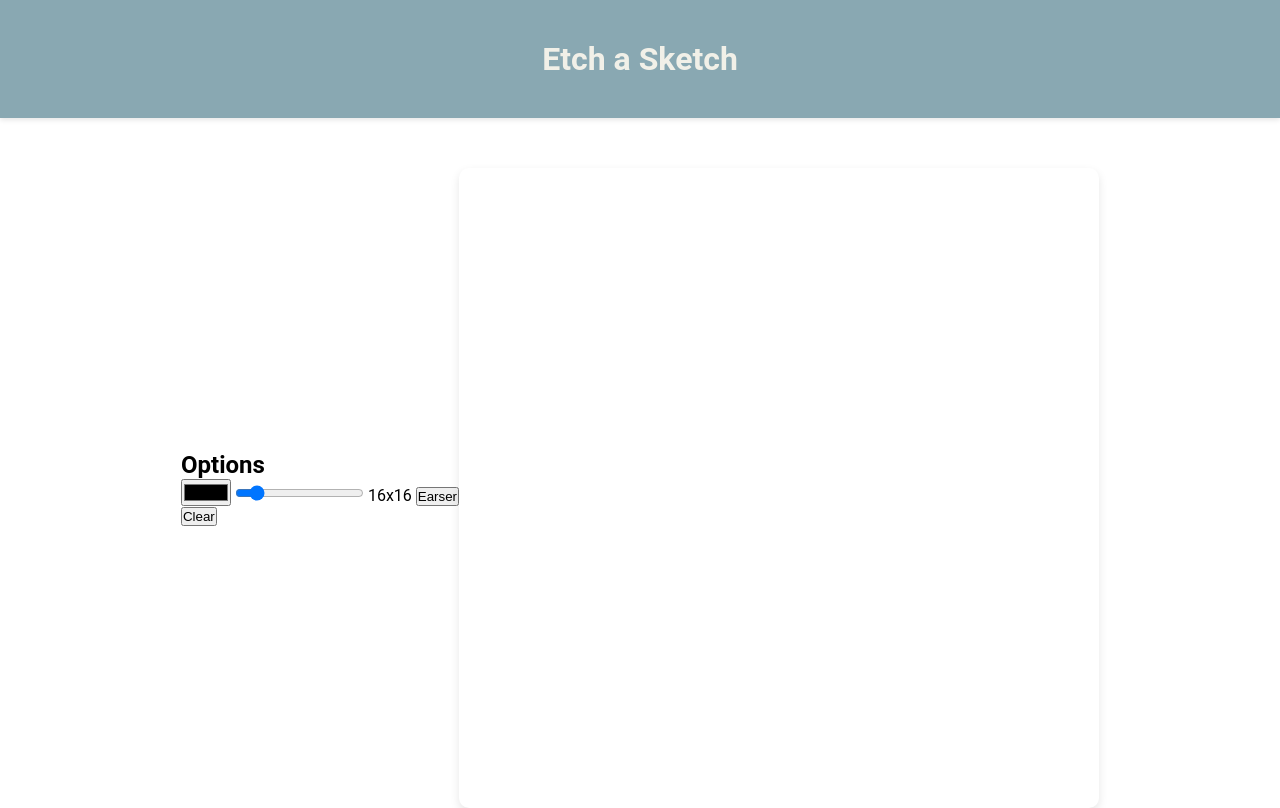
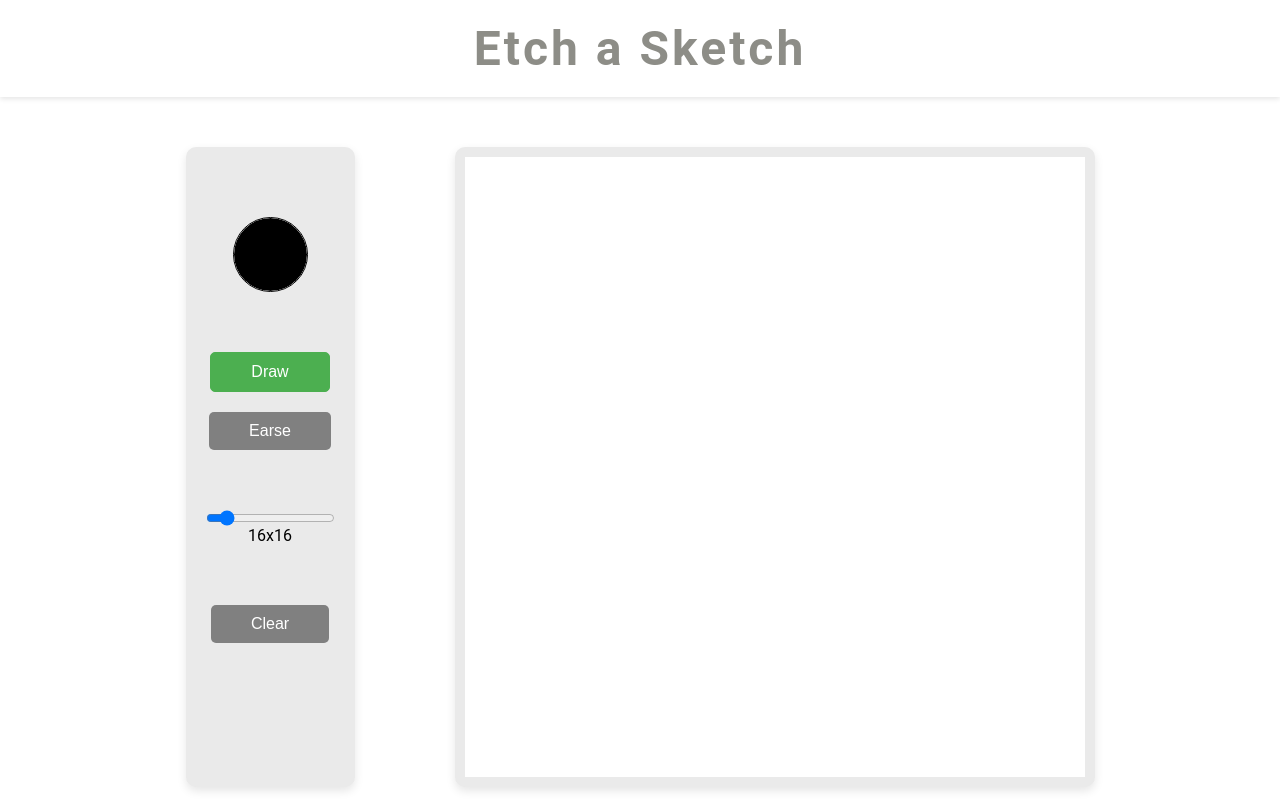
Before and after one commit to MarcinMikaa/etch-a-sketch, a plain HTML site: page index.html in a window 1280 px wide. Drawn offline with Linux system fonts and the light colour scheme.

Commit message:
Improve layout of options section Added new styles to buttons and inputs. Implemented javascript function which remember actuall action, and change class as active.

```diff
--- a/index.html
+++ b/index.html
@@ -11,16 +11,16 @@
       <h1 class="title">Etch a Sketch</h1>
     </header>
     <main class="main">
-      <div id="controlMenu">
-        <h2>Options</h2>
+      <div class="control-menu">
         <div class="options-section">
           <input type="color" id="colorPicker" value="#000000" />
-          <input type="range" id="gridSizeRange" name="GridSize" min="1" max="124" value="16" />
-          <span id="gridSizeValue">16x16</span>
-          <button id="eraserBtn">Earser</button>
-        </div>
-        <div class="buttons-section">
-          <button id="clearBtn" class="control-button">Clear</button>
+          <button id="drawBtn" class="mode-btn btn active">Draw</button>
+          <button id="eraseBtn" class="mode-btn btn">Earse</button>
+          <div class="range-box">
+            <input type="range" id="gridSizeRange" name="GridSize" min="1" max="124" value="16" />
+            <span id="gridSizeValue">16x16</span>
+          </div>
+          <button id="clearBtn" class="btn">Clear</button>
         </div>
       </div>
       <div id="gridContainer"></div>
--- a/script.js
+++ b/script.js
@@ -1,64 +1,64 @@
 const container = document.querySelector('#gridContainer');
 const btnClear = document.querySelector('#clearBtn');
-const btnEraser = document.querySelector('#eraserBtn');
+const btnEraser = document.querySelector('#eraseBtn');
+const btnDraw = document.querySelector('#drawBtn');
 const colorPicker = document.querySelector('#colorPicker');
 const gridSizeRange = document.querySelector('#gridSizeRange');
 const gridSizeValue = document.querySelector('#gridSizeValue');
-isMouseDown = false;
-let isErasing = false;
+
+let isMouseDown = false;
+let currentMode = 'draw';
 let currentColor = '#000000';
 
-btnEraser.addEventListener('click', toggleEraser);
 btnClear.addEventListener('click', clearGrid);
-colorPicker.addEventListener('input', changeColor);
+btnDraw.addEventListener('click', () => updateMode('draw'));
+btnEraser.addEventListener('click', () => updateMode('erase'));
+colorPicker.addEventListener('input', () => (currentColor = colorPicker.value));
+gridSizeRange.addEventListener('input', updateGrid);
+container.addEventListener('mousedown', onMouseDown);
+container.addEventListener('mouseover', onMouseOver);
+container.addEventListener('mouseup', () => (isMouseDown = false));
 
-function createGridOfSquares(gridSize) {
+function createGrid(gridSize) {
   container.innerHTML = '';
   container.style.gridTemplateColumns = `repeat(${gridSize}, 1fr)`;
   container.style.gridTemplateRows = `repeat(${gridSize}, 1fr)`;
 
   for (let i = 0; i < gridSize * gridSize; i++) {
-    const newDiv = document.createElement('div');
-    newDiv.classList.add('box');
-    container.appendChild(newDiv);
-  }
-  const squares = document.querySelectorAll('.box');
-  squares.forEach((square) => {
-    square.addEventListener('mousedown', startDrawing);
-    square.addEventListener('mouseover', drawIfMouseDown);
-  });
-}
-
-function startDrawing(e) {
-  isMouseDown = true;
-  changeColorOfDiv.call(e.target);
-}
-
-function stopDrawing(e) {
-  isMouseDown = false;
-}
-
-function drawIfMouseDown(e) {
-  if (isMouseDown) {
-    changeColorOfDiv.call(e.target);
+    const square = document.createElement('div');
+    square.classList.add('box');
+    container.appendChild(square);
   }
 }
 
-function changeColorOfDiv() {
-  if (isErasing) {
-    this.style.backgroundColor = '';
-  } else {
-    this.style.backgroundColor = currentColor;
+function onMouseDown(e) {
+  if (e.target.classList.contains('box')) {
+    isMouseDown = true;
+    applyColor(e.target);
   }
 }
 
-function toggleEraser() {
-  isErasing = !isErasing;
-  btnEraser.textContent = isErasing ? 'Drawing' : 'Eraser';
+function onMouseOver(e) {
+  if (isMouseDown && e.target.classList.contains('box')) {
+    applyColor(e.target);
+  }
 }
 
-function changeColor() {
-  currentColor = colorPicker.value;
+function applyColor(square) {
+  square.style.backgroundColor = currentMode === 'erase' ? '' : currentColor;
+}
+
+function updateMode(mode) {
+  currentMode = mode;
+
+  btnDraw.classList.remove('active');
+  btnEraser.classList.remove('active');
+
+  if (mode === 'draw') {
+    btnDraw.classList.add('active');
+  } else {
+    btnEraser.classList.add('active');
+  }
 }
 
 function clearGrid() {
@@ -68,11 +68,10 @@ function clearGrid() {
   });
 }
 
-document.addEventListener('mouseup', stopDrawing);
-createGridOfSquares(16);
+function updateGrid() {
+  const gridSize = gridSizeRange.value;
+  gridSizeValue.textContent = `${gridSize} x ${gridSize}`;
+  createGrid(gridSize);
+}
 
-gridSizeRange.addEventListener('input', () => {
-  let gridSize = gridSizeRange.value;
-  gridSizeValue.textContent = `${gridSize} x ${gridSize}`;
-  createGridOfSquares(gridSize);
-});
+createGrid(16);
--- a/style.css
+++ b/style.css
@@ -14,12 +14,16 @@ html {
 }
 
 .header {
-  background: #89a8b2;
-  color: #f1f0e8;
+  color: #8d8d87;
   text-align: center;
   width: 100%;
-  padding: 40px 0;
+  padding: 20px 0;
   box-shadow: 0 2px 5px rgba(0, 0, 0, 0.1);
+}
+
+.header h1 {
+  font-size: 3rem;
+  letter-spacing: 3px;
 }
 
 .main {
@@ -27,13 +31,36 @@ html {
   display: flex;
   justify-content: center;
   align-items: center;
+  gap: 100px;
+}
+
+.control-menu {
+  height: 100%;
+  box-shadow: 0 4px 10px rgba(0, 0, 0, 0.1);
+  border-radius: 10px;
+  background-color: rgb(234, 234, 234);
+  padding: 20px;
+  display: flex;
+  flex-direction: column;
+  align-items: center;
+}
+
+.options-section {
+  display: flex;
+  flex-direction: column;
+  justify-content: center;
+  align-items: center;
+}
+
+#colorPicker {
+  margin: 50px 0;
 }
 
 #gridContainer {
   display: grid;
   width: 640px;
   height: 640px;
-  background-color: #fff;
+  background-color: rgb(234, 234, 234);
   padding: 10px;
   box-shadow: 0 4px 10px rgba(0, 0, 0, 0.1);
   border-radius: 10px;
@@ -51,6 +78,63 @@ html {
   background-color: lightgrey;
 }
 
-.mouseover {
-  background: black;
+.btn {
+  padding: 10px 40px;
+  margin: 10px 0;
+  font-size: 16px;
+  border: none;
+  cursor: pointer;
+  background-color: grey;
+  color: white;
+  transition: background-color 0.2s;
+  border-radius: 5px;
 }
+
+.active {
+  background-color: #4caf50;
+  border: 1px solid #4caf50;
+}
+
+button:hover {
+  opacity: 0.9;
+  cursor: pointer;
+}
+
+.range-box {
+  display: flex;
+  flex-direction: column;
+  justify-content: center;
+  align-items: center;
+  margin: 50px 0;
+}
+
+input[type='color'] {
+  -webkit-appearance: none;
+  appearance: none;
+  width: 75px;
+  height: 75px;
+  border-radius: 50%;
+  cursor: pointer;
+}
+
+input[type='color']::-webkit-color-swatch-wrapper {
+  padding: 0;
+}
+
+input[type='color']::-webkit-color-swatch {
+  border: none;
+  border-radius: 50%;
+  box-shadow: 0 0 0 2px rgba(#8d8d87);
+}
+
+input[type='color']::-moz-color-swatch {
+  border: none;
+  border-radius: 50%;
+  box-shadow: 0 0 0 2px rgba(#8d8d87);
+}
+
+input[type='color']:hover,
+input[type='color']:focus {
+  outline: none;
+  box-shadow: 0 0 0 3px rgba(0, 0, 0, 0.2);
+}
```
